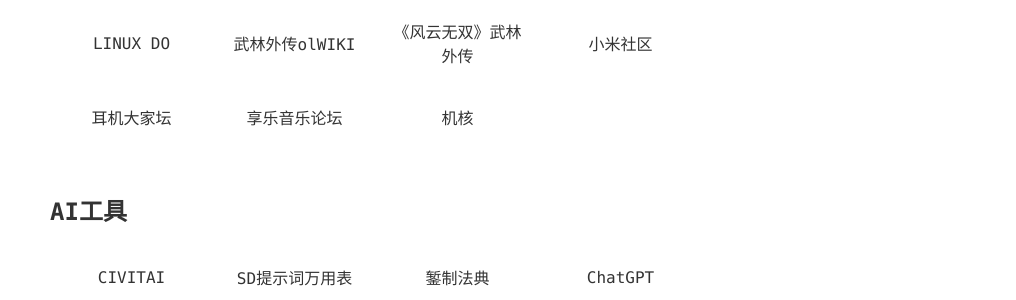
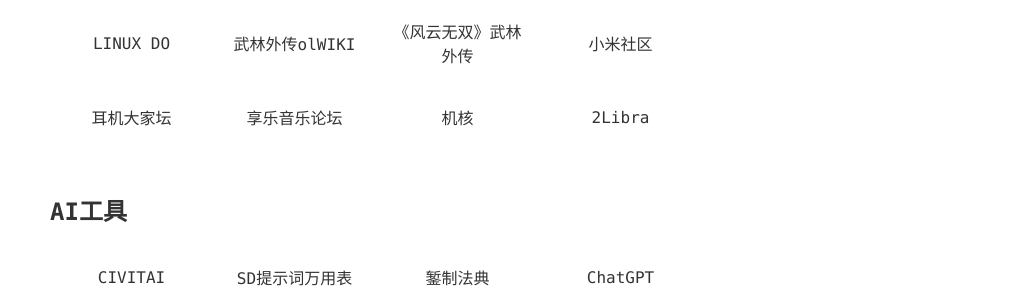
Before and after one commit to admans/admans.github.io, a Jekyll site: the page built from pages/navi.html, in a window 1280 px wide and 900 px high. Shown: the part 374-674 px from the top of the window, without its empty margins (264-1280 px from the left). Built offline with Jekyll 4.4.1, drawn with Linux system fonts in a browser that asks for light colours.

Commit message:
Update navi.html

```diff
--- a/pages/navi.html
+++ b/pages/navi.html
@@ -161,6 +161,9 @@ title: 导航
                 </a>
                 <a class="link-item" data-search="机核" href="#" target="_blank">
                     <div class="link-name">机核</div>
+                </a>
+                <a class="link-item" data-search="2Libra" href="#" target="_blank">
+                    <div class="link-name">2Libra</div>
                 </a>
             </div>
         </section>
@@ -667,6 +670,7 @@ title: 导航
             "耳机大家坛": "http://www.erji.net/",
             "享乐音乐论坛": "https://www.xlebbs.com/",
             "机核": "https://www.gcores.com/",
+            "2Libra": "https://2libra.com/",
             "津津乐道": "https://dao.fm/",
             "Audio Library": "https://www.audiolibrary.com.co/",
             "Suno": "https://app.suno.ai/",
```
